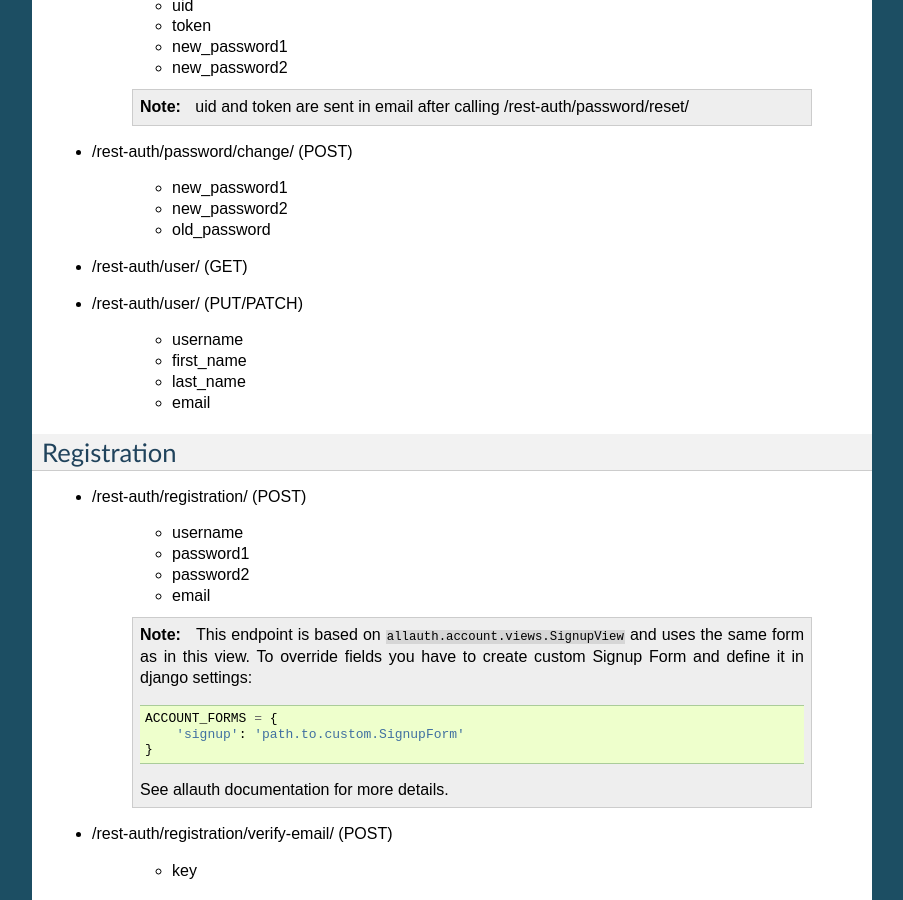
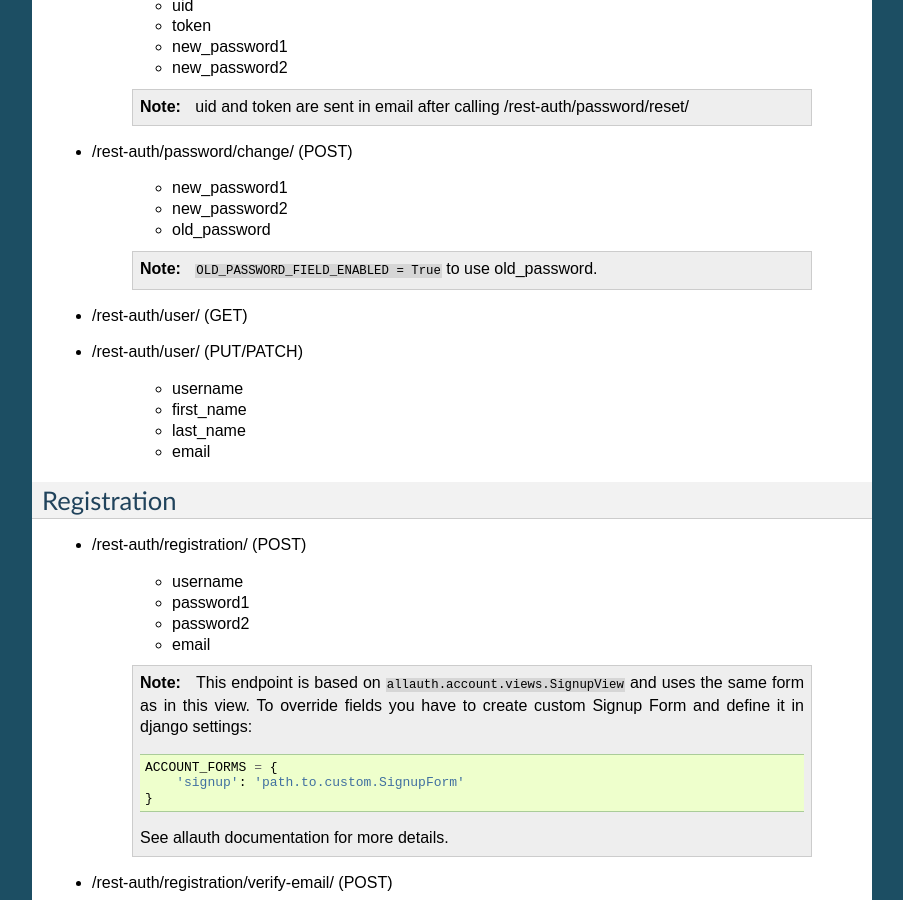
Before and after one commit to napster0125/django-auth-with-rest, a Sphinx documentation site: the page built from docs/api_endpoints.rst, in a window 1280 px wide and 900 px high, scrolled down 395 px. Shown: the whole window, without its empty margins (198-1101 px from the left). Built offline with Sphinx 7.4.7, drawn with Linux system fonts in a browser that asks for light colours.

Commit message:
Note for old_password.

```diff
--- a/docs/api_endpoints.rst
+++ b/docs/api_endpoints.rst
@@ -30,6 +30,9 @@ Basic
     - new_password1
     - new_password2
     - old_password
+
+
+    .. note:: ``OLD_PASSWORD_FIELD_ENABLED = True`` to use old_password.
 
 - /rest-auth/user/ (GET)
 
```
